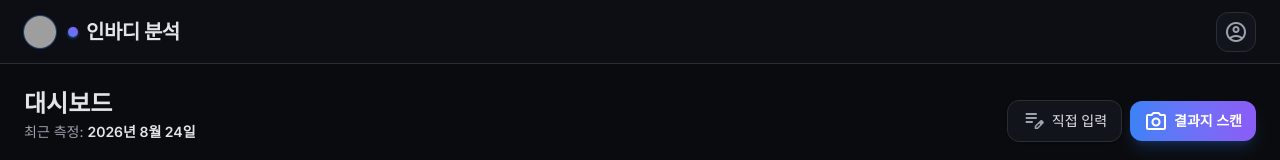
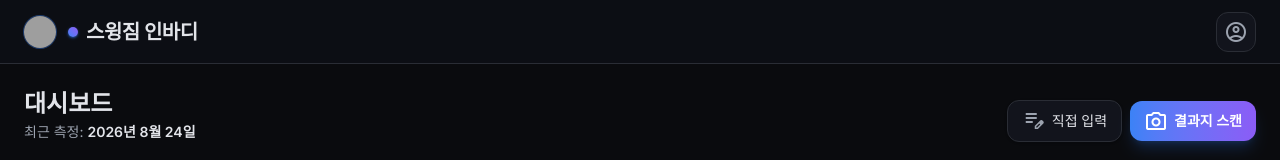
Before and after one commit to sonic747/inbodyProj, a React (Vite) app: page / in a window 1280 px wide. Shown: the top 160 px of the page. Built offline with nearby package versions, Linux system fonts and the light colour scheme; grey boxes are pictures that could not be loaded.

Commit message:
refactor: rename application to SwingGym InBody

```diff
--- a/index.html
+++ b/index.html
@@ -3,7 +3,7 @@
   <head>
     <meta charset="UTF-8" />
     <meta name="viewport" content="width=device-width, initial-scale=1.0" />
-    <title>인바디 분석 - InBody Analytics</title>
+    <title>스윙짐 인바디 - SwingGym InBody</title>
     <meta name="description" content="인바디 결과지 스캔 및 체성분 분석 대시보드" />
     <link rel="preconnect" href="https://fonts.googleapis.com" />
     <link rel="preconnect" href="https://fonts.gstatic.com" crossorigin />
--- a/metadata.json
+++ b/metadata.json
@@ -1,5 +1,5 @@
 {
-  "name": "인바디 분석 (InBody Analytics)",
+  "name": "스윙짐 인바디 (SwingGym InBody)",
   "description": "인바디(InBody) 결과지 스캔, 체성분 분석, 체중/골격근량/체지방 추세 트렌드 차트 및 기록 관리 앱",
   "requestFramePermissions": ["camera"],
   "majorCapabilities": ["MAJOR_CAPABILITY_SERVER_SIDE_GEMINI_API"]
--- a/src/App.tsx
+++ b/src/App.tsx
@@ -123,10 +123,10 @@ export default function App() {
           onOpenProfile={() => setActiveTab('settings')}
           title={
             activeTab === 'history'
-              ? 'InBody Analytics'
+              ? '스윙짐 인바디 기록'
               : activeTab === 'settings'
-              ? '인바디 설정'
-              : '인바디 분석'
+              ? '스윙짐 인바디 설정'
+              : '스윙짐 인바디'
           }
         />
       )}
--- a/src/components/Header.tsx
+++ b/src/components/Header.tsx
@@ -10,7 +10,7 @@ interface HeaderProps {
 export const Header: React.FC<HeaderProps> = ({
   userProfile,
   onOpenProfile,
-  title = '인바디 분석',
+  title = '스윙짐 인바디',
 }) => {
   return (
     <header className="sticky top-0 bg-[#0D0F16]/95 backdrop-blur-md border-b border-[#2A2D35] flex justify-between items-center w-full px-4 sm:px-6 py-2.5 z-40 h-16">
```
